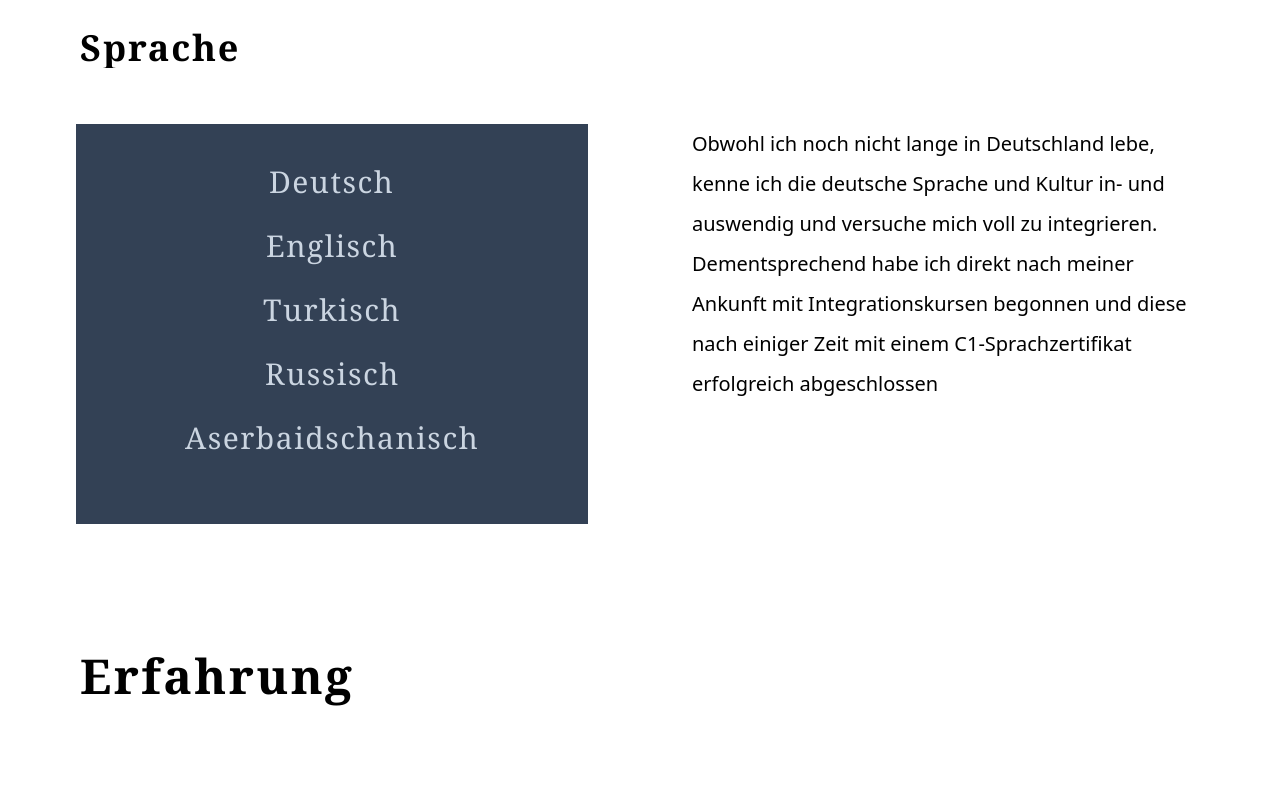
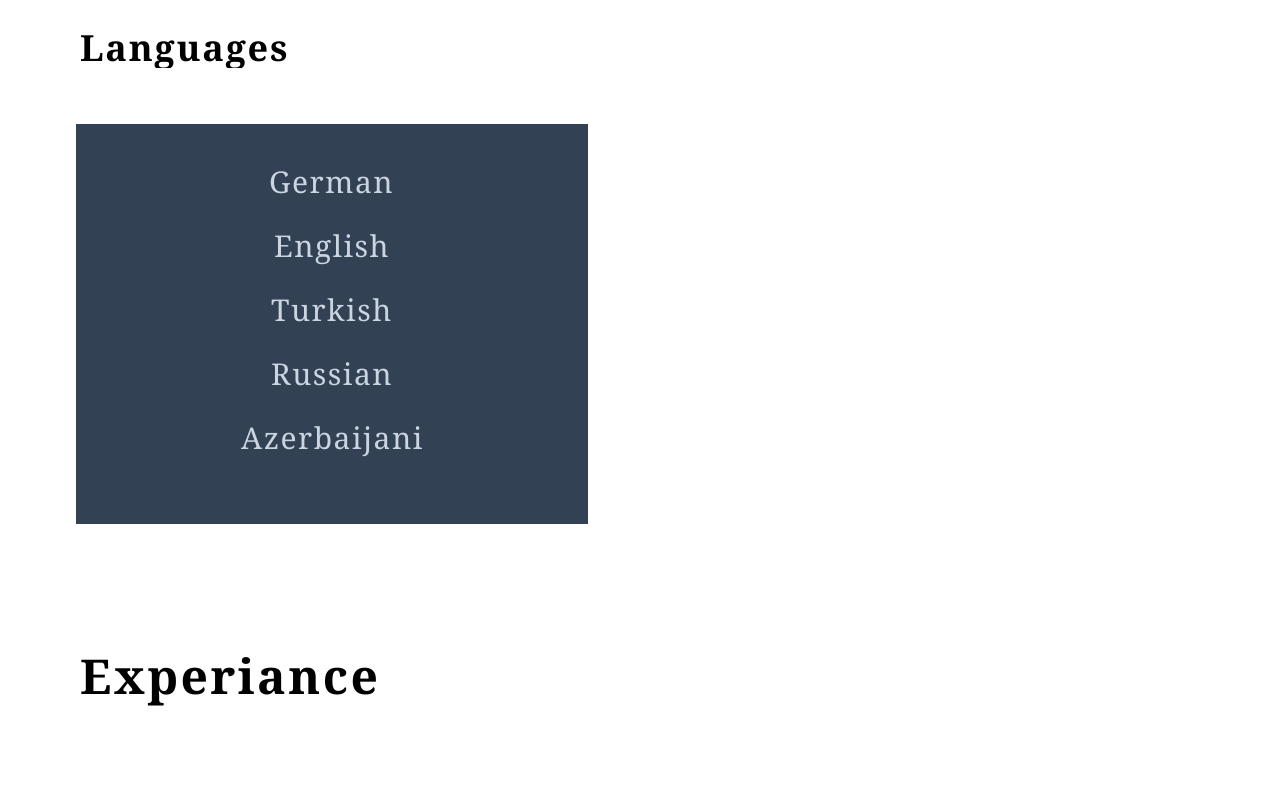
Before and after one commit to rizvan555/My_Portfolio, a React (Create React App) app: page / in a window 1280 px wide. Shown: the part 2020-2820 px from the top of the page. Built offline with nearby package versions, Linux system fonts and the light colour scheme; the HTML template or start-up script is replaced by a standard one.

Commit message:
Update App.tsx

```diff
--- a/src/App.tsx
+++ b/src/App.tsx
@@ -1,4 +1,4 @@
-import React, { useState } from 'react';
+import { useState } from 'react';
 import Footer from './pages/footer';
 import Page1 from './pages/page1';
 import Page2 from './pages/page2';
@@ -14,11 +14,11 @@ function App() {
     <div>
       <Page1 language={language} setLanguage={setLanguage} />
       <Page2 language={language} setLanguage={setLanguage} />
-      <Page3 />
-      <Page4 />
-      <Page5 />
-      <Page6 />
-      <Footer />
+      <Page3 language={language} setLanguage={setLanguage} />
+      <Page4 language={language} setLanguage={setLanguage} />
+      <Page5 language={language} setLanguage={setLanguage} />
+      <Page6 language={language} setLanguage={setLanguage} />
+      <Footer language={language} setLanguage={setLanguage} />
     </div>
   );
 }
```
